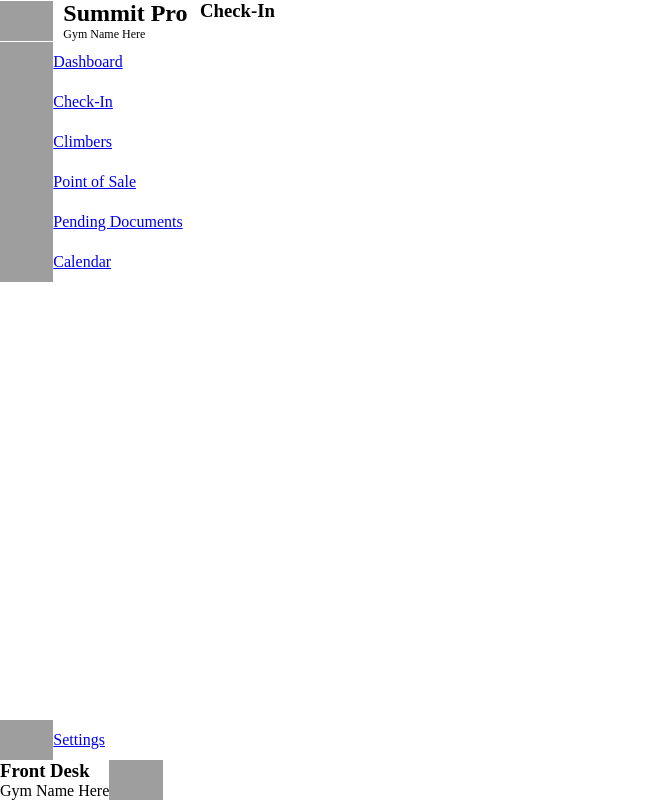
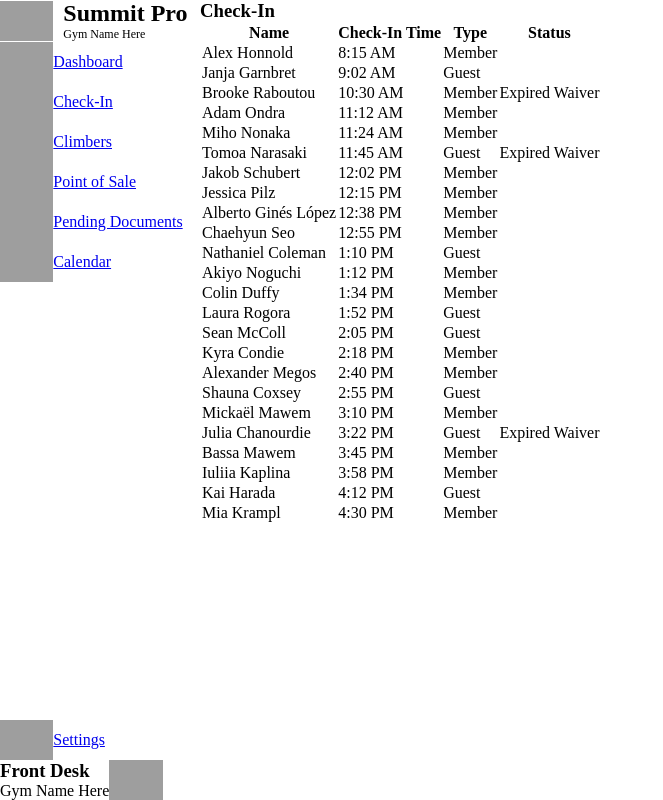
Before and after one commit to stephenoppenheim/rock-climbing-gym-management-software, a React (Vite) app: page /dashboard/checkin in a window 1280 px wide. Shown: the whole page, without its empty margins (0-663 px from the left). Built offline with nearby package versions, Linux system fonts and the light colour scheme; grey boxes are pictures that could not be loaded.

Commit message:
feat: create check in page powered by CheckInContext

```diff
--- a/src/assets/check-in-data.json
+++ b/src/assets/check-in-data.json
@@ -5,191 +5,215 @@
         "userId": "000000001a2b3c4d",
         "firstName": "Alex",
         "lastName": "Honnold",
-        "membershipType": "Prepaid Annual",
-        "checkInTime": "2026-07-09T08:15:22Z"
+        "member": true,
+        "checkInTime": "2026-07-09T08:15:22Z",
+        "status": 0
     },
     {
         "checkInId": "000000003b9aca02",
         "userId": "000000005e6f7g8h",
         "firstName": "Janja",
         "lastName": "Garnbret",
-        "membershipType": "Monthly Punchpass",
-        "checkInTime": "2026-07-09T09:02:11Z"
+        "member": false,
+        "checkInTime": "2026-07-09T09:02:11Z",
+        "status": 0
     },
     {
         "checkInId": "000000003b9aca03",
         "userId": "000000009i0j1k2l",
         "firstName": "Brooke",
         "lastName": "Raboutou",
-        "membershipType": "Standard Monthly",
-        "checkInTime": "2026-07-09T10:30:00Z"
+        "member": true,
+        "checkInTime": "2026-07-09T10:30:00Z",
+        "status": 1
     },
     {
         "checkInId": "000000003b9aca04",
         "userId": "000000003m4n5o6p",
         "firstName": "Adam",
         "lastName": "Ondra",
-        "membershipType": "Staff",
-        "checkInTime": "2026-07-09T11:12:45Z"
+        "member": true,
+        "checkInTime": "2026-07-09T11:12:45Z",
+        "status": 0
     },
     {
         "checkInId": "000000003b9aca05",
         "userId": "000000007q8r9s0t",
         "firstName": "Miho",
         "lastName": "Nonaka",
-        "membershipType": "Prepaid Annual",
-        "checkInTime": "2026-07-09T11:24:12Z"
+        "member": true,
+        "checkInTime": "2026-07-09T11:24:12Z",
+        "status": 0
     },
     {
         "checkInId": "000000003b9aca06",
         "userId": "000000001u2v3w4x",
         "firstName": "Tomoa",
         "lastName": "Narasaki",
-        "membershipType": "Monthly Punchpass",
-        "checkInTime": "2026-07-09T11:45:30Z"
+        "member": false,
+        "checkInTime": "2026-07-09T11:45:30Z",
+        "status": 1
     },
     {
         "checkInId": "000000003b9aca07",
         "userId": "000000005y6z7a8b",
         "firstName": "Jakob",
         "lastName": "Schubert",
-        "membershipType": "Standard Monthly",
-        "checkInTime": "2026-07-09T12:02:15Z"
+        "member": true,
+        "checkInTime": "2026-07-09T12:02:15Z",
+        "status": 0
     },
     {
         "checkInId": "000000003b9aca08",
         "userId": "000000009c0d1e2f",
         "firstName": "Jessica",
         "lastName": "Pilz",
-        "membershipType": "Standard Monthly",
-        "checkInTime": "2026-07-09T12:15:00Z"
+        "member": true,
+        "checkInTime": "2026-07-09T12:15:00Z",
+        "status": 0
     },
     {
         "checkInId": "000000003b9aca09",
         "userId": "000000003g4h5i6j",
         "firstName": "Alberto",
         "lastName": "Ginés López",
-        "membershipType": "Prepaid Annual",
-        "checkInTime": "2026-07-09T12:38:22Z"
+        "member": true,
+        "checkInTime": "2026-07-09T12:38:22Z",
+        "status": 0
     },
     {
         "checkInId": "000000003b9aca0a",
         "userId": "000000007k8l9m0n",
         "firstName": "Chaehyun",
         "lastName": "Seo",
-        "membershipType": "Weekpass",
-        "checkInTime": "2026-07-09T12:55:47Z"
+        "member": true,
+        "checkInTime": "2026-07-09T12:55:47Z",
+        "status": 0
     },
     {
         "checkInId": "000000003b9aca0b",
         "userId": "000000001o2p3q4r",
         "firstName": "Nathaniel",
         "lastName": "Coleman",
-        "membershipType": "Monthly Punchpass",
-        "checkInTime": "2026-07-09T13:10:12Z"
+        "member": false,
+        "checkInTime": "2026-07-09T13:10:12Z",
+        "status": 0
     },
     {
         "checkInId": "000000003b9aca0c",
         "userId": "000000005s6t7u8v",
         "firstName": "Akiyo",
         "lastName": "Noguchi",
-        "membershipType": "Staff",
-        "checkInTime": "2026-07-09T13:12:01Z"
+        "member": true,
+        "checkInTime": "2026-07-09T13:12:01Z",
+        "status": 0
     },
     {
         "checkInId": "000000003b9aca0d",
         "userId": "000000009w0x1y2z",
         "firstName": "Colin",
         "lastName": "Duffy",
-        "membershipType": "Standard Monthly",
-        "checkInTime": "2026-07-09T13:34:55Z"
+        "member": true,
+        "checkInTime": "2026-07-09T13:34:55Z",
+        "status": 0
     },
     {
         "checkInId": "000000003b9aca0e",
         "userId": "000000003a4b5c6d",
         "firstName": "Laura",
         "lastName": "Rogora",
-        "membershipType": "Day Pass",
-        "checkInTime": "2026-07-09T13:52:18Z"
+        "member": false,
+        "checkInTime": "2026-07-09T13:52:18Z",
+        "status": 0
     },
     {
         "checkInId": "000000003b9aca0f",
         "userId": "000000007e8f9g0h",
         "firstName": "Sean",
         "lastName": "McColl",
-        "membershipType": "Monthly Punchpass",
-        "checkInTime": "2026-07-09T14:05:33Z"
+        "member": false,
+        "checkInTime": "2026-07-09T14:05:33Z",
+        "status": 0
     },
     {
         "checkInId": "000000003b9aca10",
         "userId": "000000001i2j3k4l",
         "firstName": "Kyra",
         "lastName": "Condie",
-        "membershipType": "Standard Monthly",
-        "checkInTime": "2026-07-09T14:18:40Z"
+        "member": true,
+        "checkInTime": "2026-07-09T14:18:40Z",
+        "status": 0
     },
     {
         "checkInId": "000000003b9aca11",
         "userId": "000000005m6n7o8p",
         "firstName": "Alexander",
         "lastName": "Megos",
-        "membershipType": "Prepaid Annual",
-        "checkInTime": "2026-07-09T14:40:11Z"
+        "member": true,
+        "checkInTime": "2026-07-09T14:40:11Z",
+        "status": 0
     },
     {
         "checkInId": "000000003b9aca12",
         "userId": "000000009q0r1s2t",
         "firstName": "Shauna",
         "lastName": "Coxsey",
-        "membershipType": "Monthly Punchpass",
-        "checkInTime": "2026-07-09T14:55:02Z"
+        "member": false,
+        "checkInTime": "2026-07-09T14:55:02Z",
+        "status": 0
     },
     {
         "checkInId": "000000003b9aca13",
         "userId": "000000003u4v5w6x",
         "firstName": "Mickaël",
         "lastName": "Mawem",
-        "membershipType": "Standard Monthly",
-        "checkInTime": "2026-07-09T15:10:25Z"
+        "member": true,
+        "checkInTime": "2026-07-09T15:10:25Z",
+        "status": 0
     },
     {
         "checkInId": "000000003b9aca14",
         "userId": "000000007y8z9a0b",
         "firstName": "Julia",
         "lastName": "Chanourdie",
-        "membershipType": "Day Pass",
-        "checkInTime": "2026-07-09T15:22:14Z"
+        "member": false,
+        "checkInTime": "2026-07-09T15:22:14Z",
+        "status": 1
     },
     {
         "checkInId": "000000003b9aca15",
         "userId": "000000001c2d3e4f",
         "firstName": "Bassa",
         "lastName": "Mawem",
-        "membershipType": "Standard Monthly",
-        "checkInTime": "2026-07-09T15:45:00Z"
+        "member": true,
+        "checkInTime": "2026-07-09T15:45:00Z",
+        "status": 0
     },
     {
         "checkInId": "000000003b9aca16",
         "userId": "000000005g6h7i8j",
         "firstName": "Iuliia",
         "lastName": "Kaplina",
-        "membershipType": "Weekpass",
-        "checkInTime": "2026-07-09T15:58:31Z"
+        "member": true,
+        "checkInTime": "2026-07-09T15:58:31Z",
+        "status": 0
     },
     {
         "checkInId": "000000003b9aca17",
         "userId": "000000009k0l1m2n",
         "firstName": "Kai",
         "lastName": "Harada",
-        "membershipType": "Monthly Punchpass",
-        "checkInTime": "2026-07-09T16:12:09Z"
+        "member": false,
+        "checkInTime": "2026-07-09T16:12:09Z",
+        "status": 0
     },
     {
         "checkInId": "000000003b9aca18",
         "userId": "000000003o4p5q6r",
         "firstName": "Mia",
         "lastName": "Krampl",
-        "membershipType": "Standard Monthly",
-        "checkInTime": "2026-07-09T16:30:45Z"
+        "member": true,
+        "checkInTime": "2026-07-09T16:30:45Z",
+        "status": 0
     }
 ]
--- a/src/assets/critical-issue-data.json
+++ b/src/assets/critical-issue-data.json
@@ -5,50 +5,20 @@
         "firstName": "Brooke",
         "middleName": "M.",
         "lastName": "Raboutou",
-        "phoneNumber": "314-555-0103",
-        "birthDate": "2001-04-09",
-        "addressLine1": "101 Crimper Lane",
-        "addressLine2": "",
-        "city": "Webster Groves",
-        "state": "MO",
-        "zipCode": "63119",
-        "country": "USA",
-        "email": "brooke.r@example.com",
-        "hasWaiver": true,
-        "waiverExpirationDate": "2026-05-14T00:00:00Z"
+        "issue": 1
     },
     {
         "userId": "000000001u2v3w4x",
         "firstName": "Tomoa",
         "middleName": "",
         "lastName": "Narasaki",
-        "phoneNumber": "314-555-0106",
-        "birthDate": "1996-06-22",
-        "addressLine1": "333 Sloper Street",
-        "addressLine2": "Suite 100",
-        "city": "St. Louis",
-        "state": "MO",
-        "zipCode": "63108",
-        "country": "USA",
-        "email": "tomoa.n@example.com",
-        "hasWaiver": true,
-        "waiverExpirationDate": "2026-06-01T00:00:00Z"
+        "issue": 1
     },
     {
         "userId": "000000007y8z9a0b",
         "firstName": "Julia",
         "middleName": "",
         "lastName": "Chanourdie",
-        "phoneNumber": "314-555-0120",
-        "birthDate": "1996-08-05",
-        "addressLine1": "357 Dihedral Way",
-        "addressLine2": "",
-        "city": "Creve Coeur",
-        "state": "MO",
-        "zipCode": "63141",
-        "country": "USA",
-        "email": "julia.c@example.com",
-        "hasWaiver": true,
-        "waiverExpirationDate": "2026-07-01T00:00:00Z"
+        "issue": 1
     }
 ]
--- /dev/null
+++ b/src/assets/issue-list.json
@@ -0,0 +1 @@
+[null, "Expired Waiver"]
--- a/src/components/CheckIn/CheckIn.jsx
+++ b/src/components/CheckIn/CheckIn.jsx
@@ -1,9 +1,42 @@
 
 import "./CheckIn.css";
+import issueList from "../../assets/issue-list.json";
+import { useContext } from "react";
+import { CheckInContext } from "../Context/CheckInContext";
 
 const CheckIn = () => {
+
+    const { checkInState } = useContext(CheckInContext);
+
     return (
-        <h3>Check-In</h3>
+        <>
+            <h3>Check-In</h3>
+            <table>
+                <thead>
+                    <tr>
+                        <th scope="col">Name</th>
+                        <th scope="col">Check-In Time</th>
+                        <th scope="col">Type</th>
+                        <th scope="col">Status</th>
+                    </tr>
+                </thead>
+                <tbody>
+                    {checkInState.map(user => {
+                        const checkInTime = user.checkInTime;
+                        const hour = +checkInTime.slice(11, 13);
+                        const issueIndex = user.status;
+                        return (
+                            <tr key={user.checkInId}>
+                                <td>{`${user.firstName} ${user.lastName}`}</td>
+                                <td>{`${hour % 12 || 12}:${checkInTime.slice(14, 16)} ${hour < 12 ? "AM" : "PM"}`}</td>
+                                <td>{user.member ? "Member" : "Guest"}</td>
+                                <td>{issueIndex ? issueList[issueIndex] : ""}</td>
+                            </tr>
+                        )
+                    })}
+                </tbody>
+            </table>
+        </>
     )
 }
 
```
